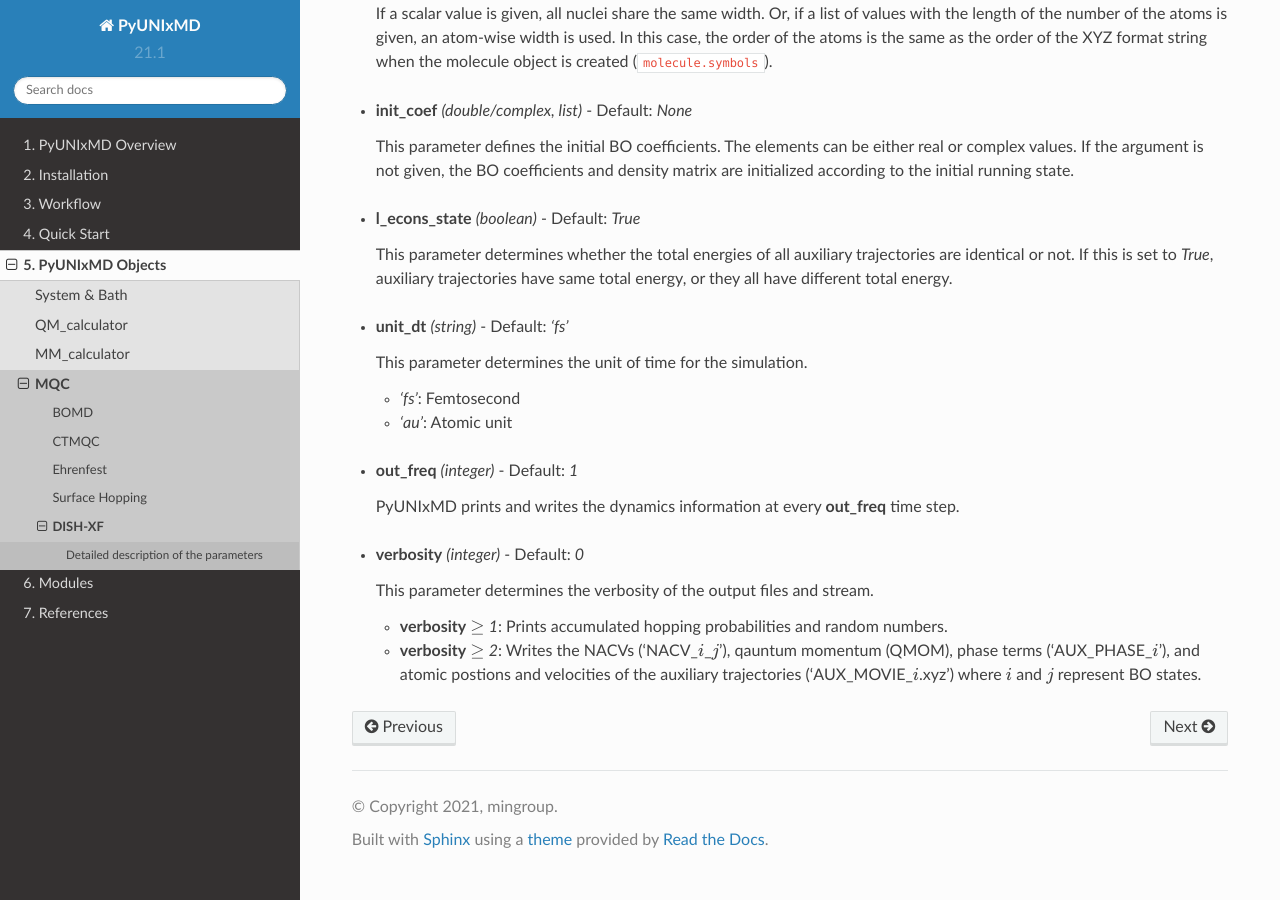
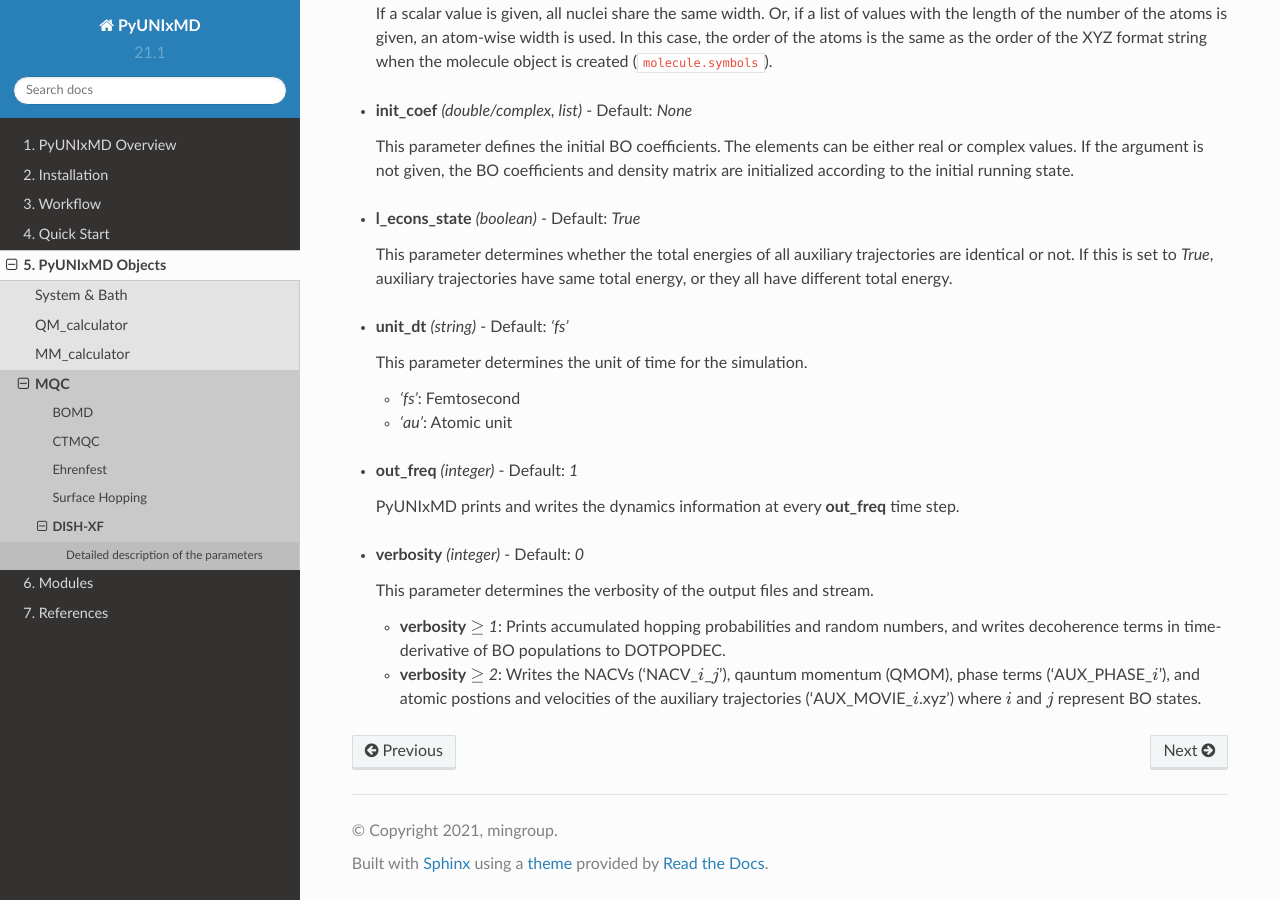
Before and after one commit to skmin-lab/unixmd, a Sphinx documentation site: the page built from docs/source/objects/mqc/shxf.rst, in a window 1280 px wide and 900 px high, scrolled down 2779 px. Built offline with Sphinx 7.4.7 and the Read the Docs theme 2.0.0, drawn with Linux system fonts in a browser that asks for light colours; cross-references to code outside the pages are shown as plain code.

Commit message:
Add missing explanation for DOTPOPDEC in shxf.rst

```diff
--- a/docs/source/objects/mqc/shxf.rst
+++ b/docs/source/objects/mqc/shxf.rst
@@ -214,7 +214,8 @@ Detailed description of the parameters
 
   This parameter determines the verbosity of the output files and stream.
 
-  + **verbosity** :math:`\geq` *1*: Prints accumulated hopping probabilities and random numbers.
+  + **verbosity** :math:`\geq` *1*: Prints accumulated hopping probabilities and random numbers,
+    and writes decoherence terms in time-derivative of BO populations to DOTPOPDEC.
   + **verbosity** :math:`\geq` *2*: Writes the NACVs ('NACV\_\ :math:`i`\_\ :math:`j`'), qauntum momentum (QMOM),
     phase terms ('AUX_PHASE\_\ :math:`i`'), and atomic postions and velocities of the auxiliary trajectories
     ('AUX_MOVIE\_\ :math:`i`.xyz') where :math:`i` and :math:`j` represent BO states.
```
